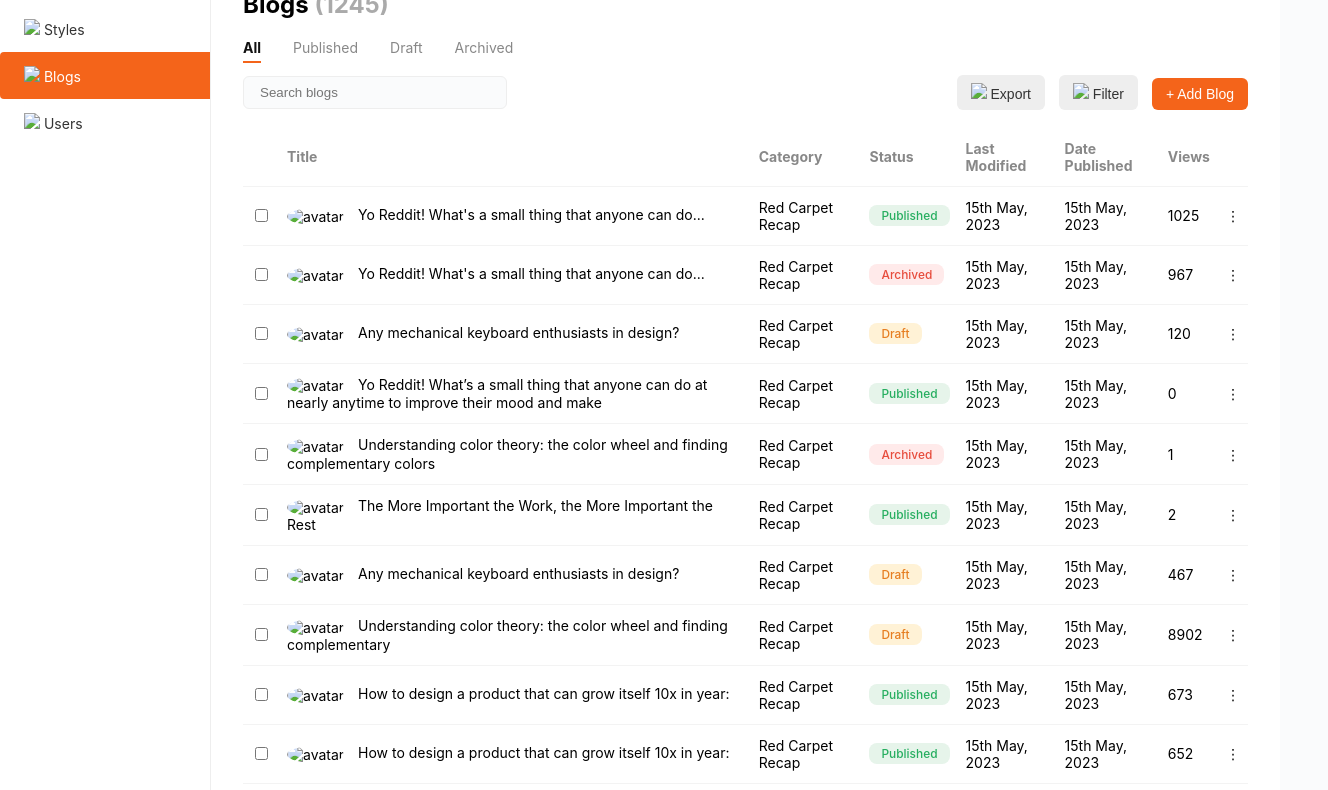
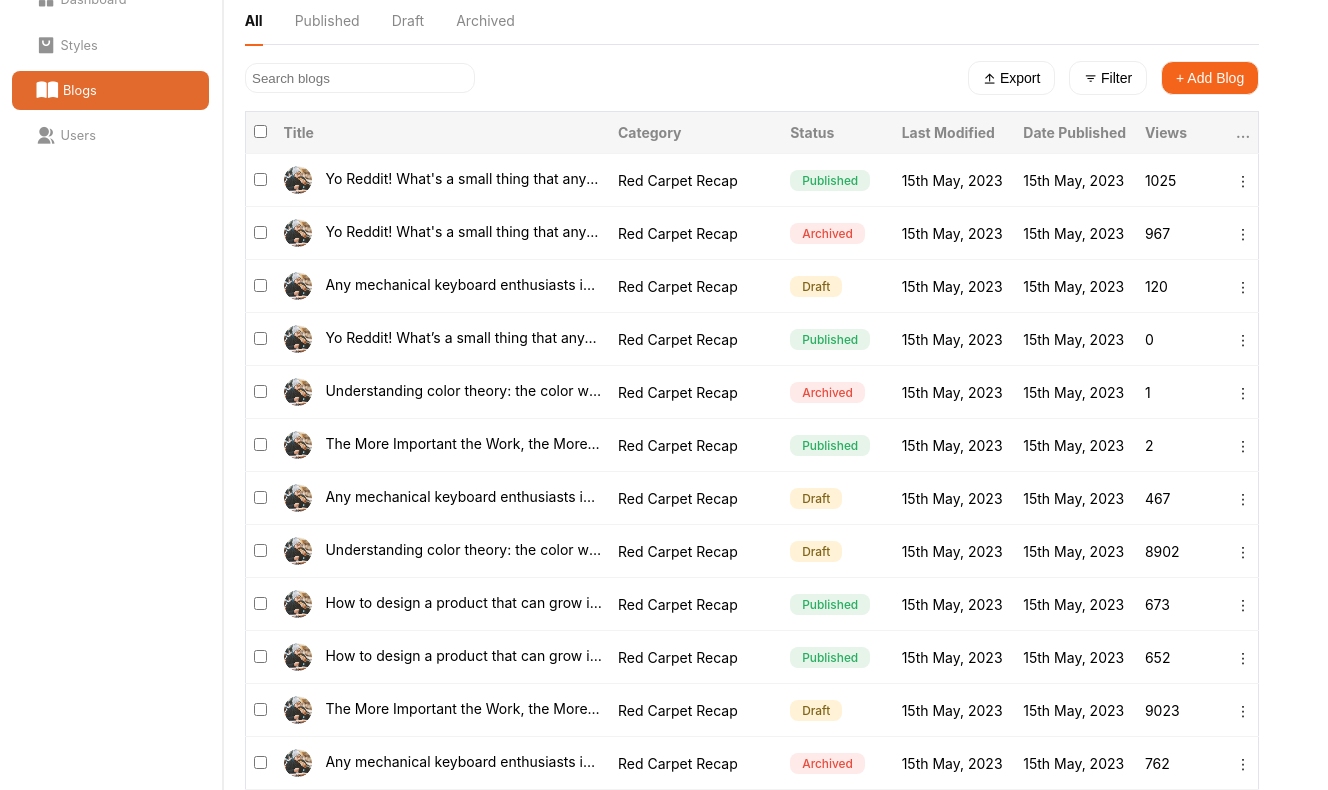
Before and after one commit to DevJoece/capstone_frontend, a plain HTML site: page blog page/index.html in a window 1280 px wide. Shown: the part 118-908 px from the top of the page, 1328 px wide, since content can reach past the window. Drawn offline with nearby package versions, Linux system fonts and the light colour scheme.

Commit message:
worked on the styling

```diff
--- a/Login Page/login.js
+++ b/Login Page/login.js
@@ -86,7 +86,7 @@ form.addEventListener("submit", function (e) {
         console.log(data);
         localStorage.setItem("token", data.token);
         localStorage.setItem("user", JSON.stringify(data.user));
-        window.location.href = "dashboard.html";
+        window.location.href = "../blog page/index.html";
       })
       .catch((error) => {
         console.error("Error:", error);
--- a/blog page/index.html
+++ b/blog page/index.html
@@ -5,29 +5,36 @@
   <meta name="viewport" content="width=device-width, initial-scale=1.0"/>
   <title>AfriStyle Blog Dashboard</title>
   <link rel="stylesheet" href="styles.css"/>
+  <link href="https://cdn.jsdelivr.net/npm/remixicon@4.2.0/fonts/remixicon.css" rel="stylesheet">
+  <script src="https://kit.fontawesome.com/7ab9b9ccff.js" crossorigin="anonymous"></script>
+  <link href="https://cdn.jsdelivr.net/npm/remixicon@4.2.0/fonts/remixicon.css" rel="stylesheet">
 </head>
 <body>
   <div class="dashboard-container">
     <aside class="sidebar">
       <div class="logo"><img src="./image/1001278732 1.png"> AfriStyle</div>
-      <nav>
-        <ul>
-          <li><img src="./image/Icons (1).png">Dashboard</li>
-          <li><img src="./image/Icons.png"> Styles</li>
-          <li class="active"><img src="./"> Blogs</li>
-          <li><img src="./image/profile-2user.png"> Users</li>
-        </ul>
-      </nav>
-      <div class="logout">
-        <span><img src="./image/logout.png"> Log out</span>
-      </div>
+
+        <div class="aside-nav">
+            <ul>
+              <li><i class="ri-function-fill"></i></i> Dashboard</li>
+              <li><i class="ri-shopping-bag-2-fill"></i> Styles</li>
+              <li class="active"><i class="fa-solid fa-book-open"></i> Blogs</li>
+              <li><i class="ri-group-fill"></i> Users</li>
+          </ul>
+          <div class="logout"><i class="ri-logout-box-line"></i> Log out</div>
+        </div>
+
     </aside>
+
     <main class="main-content">
       <header class="main-header">
         <input class="search-bar" type="text" placeholder="Search blogs, styles, users..."/>
+
         <div class="header-actions">
-          <span class="admin-avatar">
-            <img src="./image/Frame 886.png" alt="Admin"/>
+              <i class="fa-regular fa-bell"></i>
+            <span class="admin-avatar">
+
+              <img src="./image/Frame 886.png" alt="Admin"/>
             <span>
               Admin<br/>
               <small>adminuser@gmail.com</small>
@@ -35,6 +42,7 @@
           </span>
         </div>
       </header>
+      <hr class="h-rule">
       <section class="blogs-section">
         <h2>Blogs <span class="blog-count">(1245)</span></h2>
         <div class="blog-tabs">
@@ -43,32 +51,43 @@
           <span>Draft</span>
           <span>Archived</span>
         </div>
+         <hr class="h-rule">
         <div class="blogs-toolbar">
           <input class="table-search" placeholder="Search blogs"/>
           <div class="toolbar-actions">
-            <button><img src="./image/Vector (16).png"> Export</button>
-            <button><img src="./image/filter-3-line.png"> Filter</button>
+            <button><i class="ri-upload-line"></i> Export</button>
+            <button><i class="ri-filter-3-line"></i> Filter</button>
             <button class="add-blog">+ Add Blog</button>
           </div>
         </div>
         <div class="table-wrapper">
           <table class="blogs-table">
+            <colgroup>
+              <col class="col1">
+              <col class="col2">
+              <col class="col3">
+              <col class="col4">
+              <col class="col5">
+              <col class="col6">
+              <col class="col7">
+              <col class="col8">
+            </colgroup>
             <thead>
               <tr>
-                <th></th>
+                <th><input type="checkbox"/></th>
                 <th>Title</th>
                 <th>Category</th>
                 <th>Status</th>
                 <th>Last Modified</th>
                 <th>Date Published</th>
                 <th>Views</th>
-                <th></th>
+                <th>...</th>
               </tr>
             </thead>
             <tbody>
               <tr>
                 <td><input type="checkbox"/></td>
-                <td>
+                <td class="truncate">
                   <img src="./image/Frame 886.png" class="author-avatar" alt="avatar"/>
                   Yo Reddit! What's a small thing that anyone can do...
                 </td>
@@ -81,7 +100,7 @@
               </tr>
               <tr>
                 <td><input type="checkbox"/></td>
-                <td>
+                <td class="truncate">
                   <img src="./image/Frame 886.png" class="author-avatar" alt="avatar"/>
                   Yo Reddit! What's a small thing that anyone can do...
                 </td>
@@ -94,7 +113,7 @@
               </tr>
               <tr>
                 <td><input type="checkbox"/></td>
-                <td>
+                <td class="truncate">
                   <img src="./image/Frame 886.png" class="author-avatar" alt="avatar"/>
                   Any mechanical keyboard enthusiasts in design?
                 </td>
@@ -107,7 +126,7 @@
               </tr>
               <tr>
                 <td><input type="checkbox"/></td>
-                <td>
+                <td class="truncate">
                   <img src="./image/Frame 886.png" class="author-avatar" alt="avatar"/>
                   Yo Reddit! What’s a small thing that anyone can do at nearly anytime to improve their mood and make
                 </td>
@@ -120,7 +139,7 @@
               </tr>
               <tr>
                 <td><input type="checkbox"/></td>
-                <td>
+                <td class="truncate">
                   <img src="./image/Frame 886.png" class="author-avatar" alt="avatar"/>
                   Understanding color theory: the color wheel and finding complementary colors
                 </td>
@@ -133,7 +152,7 @@
               </tr>
               <tr>
                 <td><input type="checkbox"/></td>
-                <td>
+                <td class="truncate">
                   <img src="./image/Frame 886.png" class="author-avatar" alt="avatar"/>
                   The More Important the Work, the More Important the Rest
                 </td>
@@ -146,7 +165,7 @@
               </tr>
               <tr>
                 <td><input type="checkbox"/></td>
-                <td>
+                <td class="truncate">
                   <img src="./image/Frame 886.png" class="author-avatar" alt="avatar"/>
                   Any mechanical keyboard enthusiasts in design?
                 </td>
@@ -159,7 +178,7 @@
               </tr>
               <tr>
                 <td><input type="checkbox"/></td>
-                <td>
+                <td class="truncate">
                   <img src="./image/Frame 886.png" class="author-avatar" alt="avatar"/>
                   Understanding color theory: the color wheel and finding complementary
                 </td>
@@ -172,7 +191,7 @@
               </tr>
               <tr>
                 <td><input type="checkbox"/></td>
-                <td>
+                <td class="truncate">
                   <img src="./image/Frame 886.png" class="author-avatar" alt="avatar"/>
                   How to design a product that can grow itself 10x in year:
                 </td>
@@ -185,7 +204,7 @@
               </tr>
               <tr>
                 <td><input type="checkbox"/></td>
-                <td>
+                <td class="truncate">
                   <img src="./image/Frame 886.png" class="author-avatar" alt="avatar"/>
                   How to design a product that can grow itself 10x in year:
                 </td>
@@ -198,7 +217,7 @@
               </tr>
               <tr>
                 <td><input type="checkbox"/></td>
-                <td>
+                <td class="truncate">
                   <img src="./image/Frame 886.png" class="author-avatar" alt="avatar"/>
                   The More Important the Work, the More Important the Rest
                 </td>
@@ -211,7 +230,7 @@
               </tr>
               <tr>
                 <td><input type="checkbox"/></td>
-                <td>
+                <td class="truncate">
                   <img src="./image/Frame 886.png" class="author-avatar" alt="avatar"/>
                   Any mechanical keyboard enthusiasts in design?
                 </td>
--- a/blog page/styles.css
+++ b/blog page/styles.css
@@ -1,20 +1,26 @@
+* {
+  padding: 0;
+  margin: 0;
+  box-sizing: border-box;
+}
+
 body {
-    margin: 0;
-    padding: 0;
     font-family: 'Inter', Arial, sans-serif;
-    background: #fafbfc;
     font-size: 0.875rem;
+    max-width: 100vw;
   }
   .dashboard-container {
     display: flex;
-    min-height: 100vh;
+    max-width: 100%;
   }
   .sidebar {
     background: #fff;
-    width: 210px;
-    padding-top: 24px;
-    border-right: 1px solid #eee;
+    width: 18%;
+    padding: 1.5rem 0.4rem;
+    border-right: 2px solid #eee;
+
   }
+
   .logo {
     font-weight: 600;
     font-size: 1.25rem;
@@ -23,92 +29,123 @@ body {
     letter-spacing: -2%;
     line-height: 100%;
   }
+
+  .aside-nav {
+    display: flex;
+    flex-direction: column;
+    justify-content: space-between;
+    gap: 38rem;
+  }
+
+    i {
+    font-size: 1.2rem;
+  }
+
   .sidebar ul {
     list-style: none;
     padding: 0;
     margin: 0;
+
   }
+
+
   .sidebar li {
-    padding: 14px 24px;
+    padding: 0.6rem 1.5rem;
     cursor: pointer;
-    color: #333;
-    transition: background 0.2s, color 0.2s;
+    color: #929292;
+    transition: background 0.1s;
+    margin: 6px;
+    border-radius: 8px;
+    font-size: 0.8rem;
+    display: flex;
+    align-items: center;
+    gap: 5px;
   }
+
   .sidebar li.active,
   .sidebar li:hover {
-    background: #f4641a;
+    background: #E26A2D;
     color: #fff;
-    border-radius: 4px 0 0 4px;
+    border-radius: 8px;
   }
-  .sidebar .logout {
-    color: #f4641a;
+  .logout {
+    color: #E26A2D;
+    cursor: pointer;
+    padding: 1.6rem;
     display: flex;
     align-items: center;
-    padding: 18px 24px;
-    margin-top: 48rem;
-    cursor: pointer;
-    position: absolute;
-   /* bottom: 0;*/
-    width: 100%;
-    gap: 10px;
+    gap: 5px;
   }
 
   .main-content {
-    flex: 1;
     display: flex;
     flex-direction: column;
-    background: #fafbfc;
+    padding: 1rem 1.3rem;
+    width: 85%;
   }
   .main-header {
     display: flex;
     justify-content: space-between;
     align-items: center;
-    padding: 16px 32px 0 32px;
-    background: #fafbfc;
+    /* background-color: greenyellow; */
   }
   .search-bar {
-    width: 320px;
-    padding: 8px 16px;
-    border-radius: 6px;
-    border: 1px solid #eee;
-    background: #fff;
+    padding: 0.4rem;
+    border-radius: 12px;
+    border: 0px solid #eee;
+    background: #F6F6F6;
+    width: 25rem;
   }
+
   .header-actions {
     display: flex;
     align-items: center;
+  }
+
+  .header-actions i {
+    margin-right: 30px;
   }
   .admin-avatar {
     display: flex;
     align-items: center;
     gap: 10px;
     background: #fff;
-    padding: 4px 10px;
     border-radius: 6px;
     font-size: 1rem;
   }
+
   .admin-avatar img {
     width: 36px;
     height: 36px;
     border-radius: 50%;
   }
+
+  hr {
+    border: none;
+    height: 1px;
+    background-color: #E2E4E9;
+    margin: 10px 0;
+  }
+
   .blogs-section {
-    padding: 24px 32px;
     flex: 1;
     background: #fff;
-    border-top-left-radius: 24px;
     min-height: 0;
+
   }
   .blogs-section h2{
     font-size: 1.5rem;
+    margin-bottom: 1.5rem;
   }
   .blog-count {
     font-size:1.5rem;
     color: #aaa;
   }
+
   .blog-tabs {
     display: flex;
     gap: 32px;
-    margin: 16px 0;
+    margin: 12px 0;
   }
   .blog-tabs span {
     color: #888;
@@ -127,53 +164,79 @@ body {
     background: #f4641a;
     width: 100%;
     position: absolute;
-    bottom: -4px;
+    bottom: -14px;
     left: 0;
   }
   .blogs-toolbar {
     display: flex;
     justify-content: space-between;
-    margin-bottom: 18px;
+    margin: 1rem 0;
     align-items: center;
   }
   .table-search {
-    padding: 8px 16px;
+    padding: 0.4rem;
     border: 1px solid #eee;
-    border-radius: 6px;
+    border-radius: 12px;
     width: 230px;
-    background: #fafbfc;
   }
+
   .toolbar-actions button {
     margin-left: 10px;
     padding: 8px 14px;
-    border: none;
-    border-radius: 6px;
-    background: #eee;
-    color: #333;
+    border: 1px solid #eee;
+    border-radius: 12px;
+    background-color: white;
     cursor: pointer;
     font-size: 1em;
     transition: background 0.2s, color 0.2s;
   }
+
+  .toolbar-actions button:active {
+    border: 0;
+  }
+
+  button i {
+    font-size: 0.8rem;
+  }
+
   .toolbar-actions .add-blog {
     background: #f4641a;
     color: #fff;
+  }
 
+  table {
+    width: 100%;
+    border: 1px solid #E2E4E9;
   }
-  .table-wrapper {
-    overflow-x: auto;
+
+  col.col1 { width: 3%; }
+  col.col2 { width: 33%; }
+  col.col3 { width: 17%; }
+  col.col4 { width: 11%; }
+  col.col5 { width: 12%; }
+  col.col6 { width: 12%; }
+  col.col7 { width: 9%; }
+  col.col8 { width: 3%; }
+
+  td.truncate {
+  white-space: nowrap;
+  overflow: hidden;
+  text-overflow: ellipsis;
+  max-width: 150px;
+}
+
+  .blogs-table {
+    border-collapse: collapse;
     background: #fff;
-    border-radius: 8px;
-  }
-  .blogs-table {
-    width: 100%;
-    border-collapse: collapse;
-    min-width: 900px;
-    background: #fff;
-    border-radius: 8px;
     overflow: hidden;
   }
+
   .blogs-table  th{
     color: #888888;
+  }
+
+  .blogs-table th {
+    background-color: #F6F6F6;
   }
   .blogs-table th, .blogs-table td {
     padding: 12px 8px;
@@ -201,7 +264,7 @@ body {
   }
   .status-draft {
     background: #fff2d6;
-    color: #e67e22;
+    color: #7E6319;
   }
   .status-archived {
     background: #ffeaea;
@@ -211,7 +274,7 @@ body {
     display: flex;
     align-items: center;
     justify-content: space-between;
-    padding: 22px 12px 12px 12px;
+    padding: 1.5rem 1rem;
     font-size: 0.98em;
     color: #8e8e93;
   }
```
Also changed, not shown: blog page/image/1001278732 1.png (added), blog page/image/Afristyle.png (added), blog page/image/Frame 886.png (added), blog page/image/Frame 895 (1).png (added), blog page/image/Frame 895.png (added), blog page/image/Frame 969.png (added), blog page/image/Icons.png (added), blog page/image/logout.png (added).
